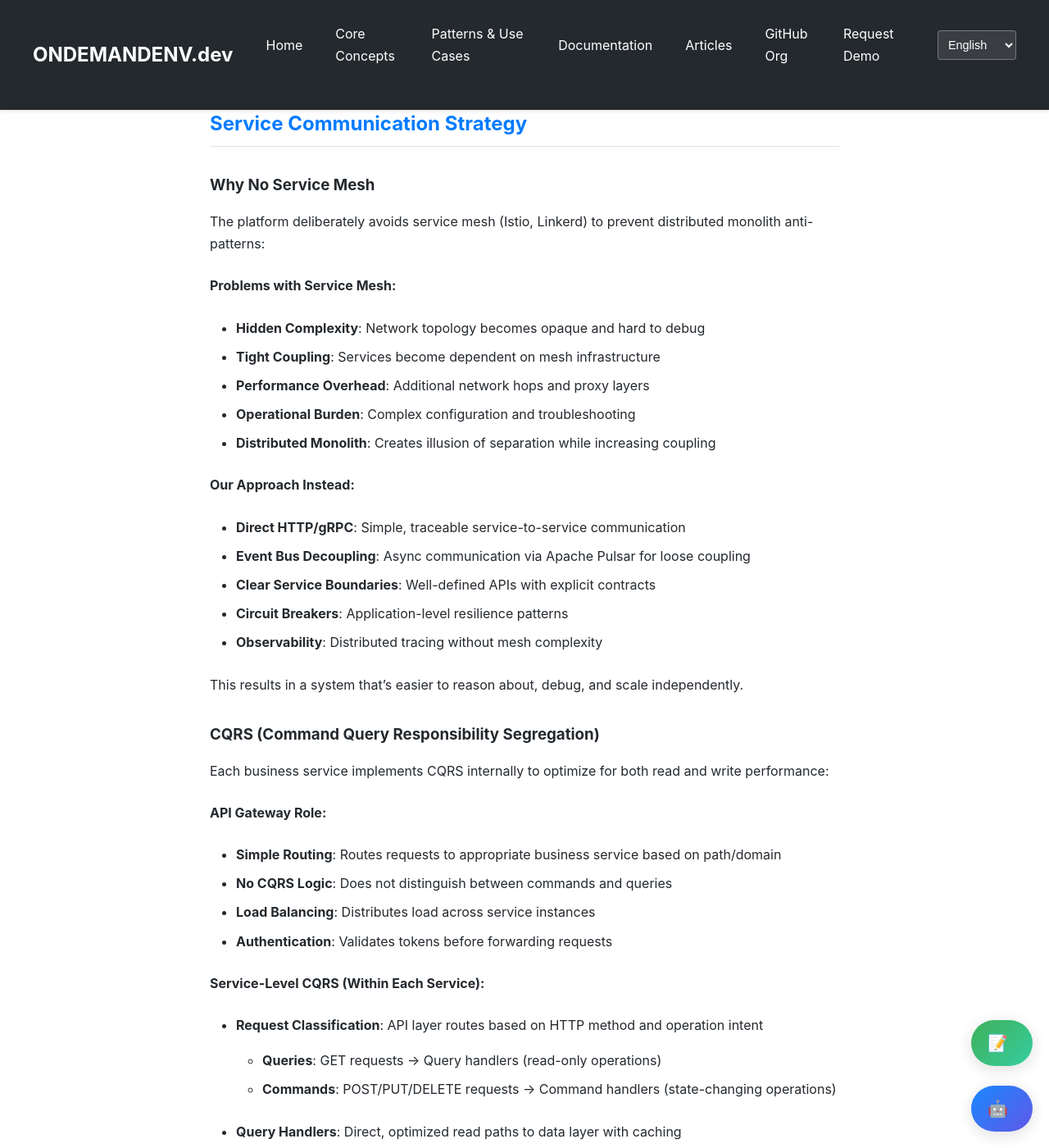
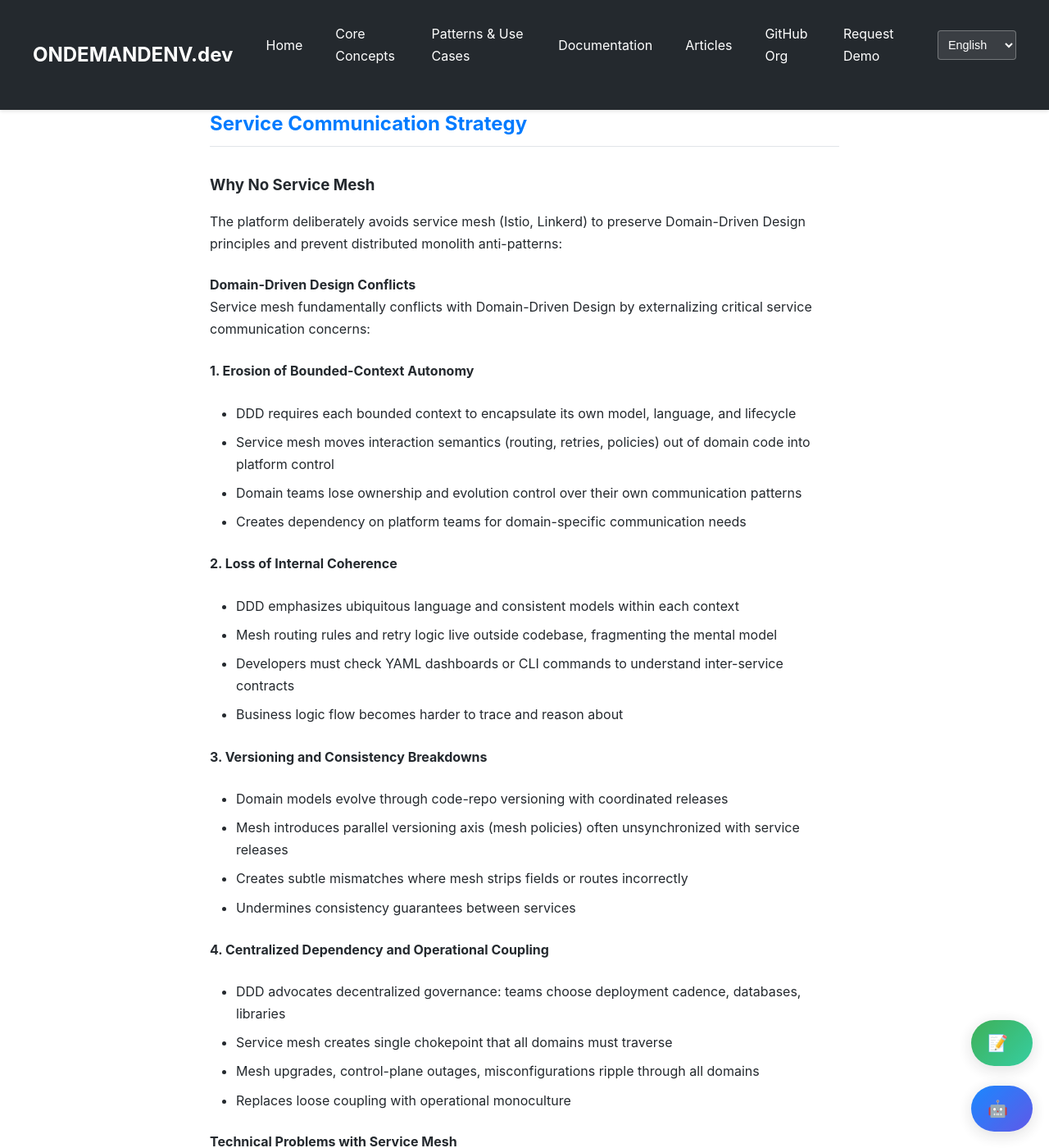
Before and after one commit to ondemandenv/ondemandenv.github.io, a Jekyll site: the page built from articles/ai-agent-workflow-platform-architecture.md, in a window 1280 px wide and 1400 px high, scrolled down 15504 px. Shown: the whole window at 82% size. Built offline with Jekyll 4.4.1, drawn with Linux system fonts in a browser that asks for light colours; our own code applies the rules of GitHub Pages for plain Markdown files; a script that is not in the unit is left out; some of the changed text lies outside the part shown.

Commit message:
++ ++ ++

```diff
--- a/articles/ai-agent-workflow-platform-architecture.md
+++ b/articles/ai-agent-workflow-platform-architecture.md
@@ -724,23 +724,50 @@ GPU Scheduling:
 
 ### Why No Service Mesh
 
-The platform deliberately avoids service mesh (Istio, Linkerd) to prevent distributed monolith anti-patterns:
+The platform deliberately avoids service mesh (Istio, Linkerd) to preserve Domain-Driven Design principles and prevent distributed monolith anti-patterns:
 
-**Problems with Service Mesh:**
+#### Domain-Driven Design Conflicts
+
+Service mesh fundamentally conflicts with Domain-Driven Design by externalizing critical service communication concerns:
+
+**1. Erosion of Bounded-Context Autonomy**
+- DDD requires each bounded context to encapsulate its own model, language, and lifecycle
+- Service mesh moves interaction semantics (routing, retries, policies) out of domain code into platform control
+- Domain teams lose ownership and evolution control over their own communication patterns
+- Creates dependency on platform teams for domain-specific communication needs
+
+**2. Loss of Internal Coherence**
+- DDD emphasizes ubiquitous language and consistent models within each context
+- Mesh routing rules and retry logic live outside codebase, fragmenting the mental model
+- Developers must check YAML dashboards or CLI commands to understand inter-service contracts
+- Business logic flow becomes harder to trace and reason about
+
+**3. Versioning and Consistency Breakdowns**
+- Domain models evolve through code-repo versioning with coordinated releases
+- Mesh introduces parallel versioning axis (mesh policies) often unsynchronized with service releases
+- Creates subtle mismatches where mesh strips fields or routes incorrectly
+- Undermines consistency guarantees between services
+
+**4. Centralized Dependency and Operational Coupling**
+- DDD advocates decentralized governance: teams choose deployment cadence, databases, libraries
+- Service mesh creates single chokepoint that all domains must traverse
+- Mesh upgrades, control-plane outages, misconfigurations ripple through all domains
+- Replaces loose coupling with operational monoculture
+
+#### Technical Problems with Service Mesh
 - **Hidden Complexity**: Network topology becomes opaque and hard to debug
-- **Tight Coupling**: Services become dependent on mesh infrastructure
 - **Performance Overhead**: Additional network hops and proxy layers
 - **Operational Burden**: Complex configuration and troubleshooting
 - **Distributed Monolith**: Creates illusion of separation while increasing coupling
 
-**Our Approach Instead:**
-- **Direct HTTP/gRPC**: Simple, traceable service-to-service communication
-- **Event Bus Decoupling**: Async communication via Apache Pulsar for loose coupling
-- **Clear Service Boundaries**: Well-defined APIs with explicit contracts
-- **Circuit Breakers**: Application-level resilience patterns
-- **Observability**: Distributed tracing without mesh complexity
+#### Our Domain-Centric Approach Instead
+- **Direct HTTP/gRPC**: Simple, traceable service-to-service communication owned by domains
+- **Event Bus Decoupling**: Async communication preserving service autonomy
+- **Domain-Owned Contracts**: Well-defined APIs maintained within each bounded context
+- **Application-Level Resilience**: Circuit breakers and retry logic as domain business rules
+- **Service-Native Observability**: Distributed tracing without mesh complexity
 
-This results in a system that's easier to reason about, debug, and scale independently.
+This approach maintains domain autonomy while enabling the platform-level benefits (observability, resilience, security) through controller-managed infrastructure rather than communication interception.
 
 ### CQRS (Command Query Responsibility Segregation)
 
```
